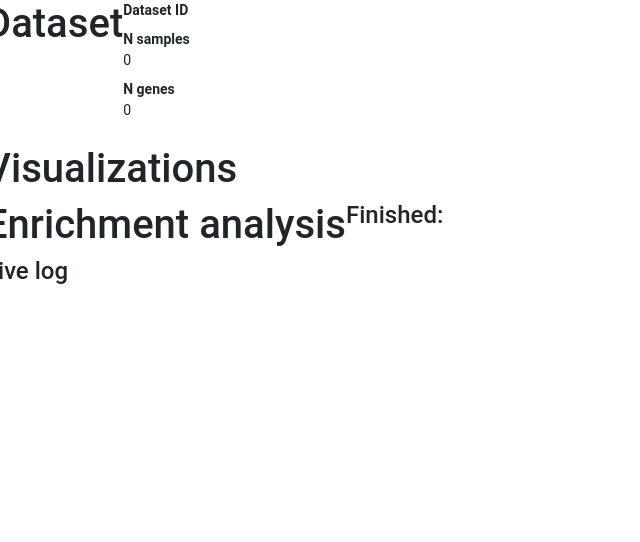
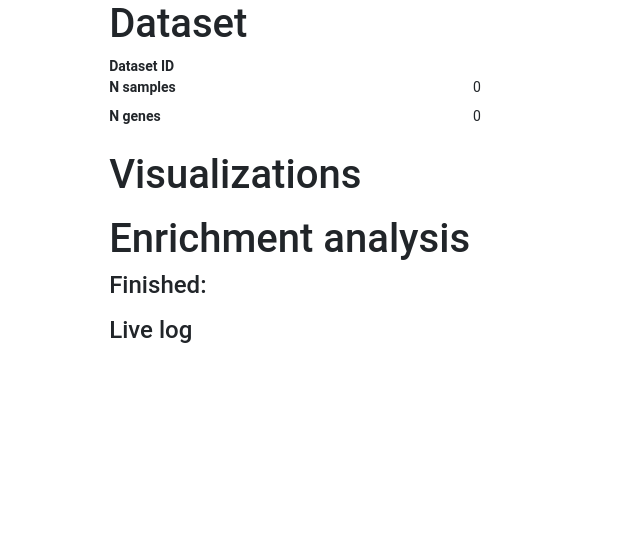
Before and after one commit to MaayanLab/scAVI, a Python web app: template templates/progress.html in a window 1280 px wide. Shown: the part 56-598 px from the top of the page, without its empty margins (0-640 px from the left). Run offline with Jinja, Linux system fonts and the light colour scheme; the template is opened without the code that fills it, so the values that code supplies are empty; some libraries are stand-ins or nearby versions.

Commit message:
Migrated templates to BS4

```diff
--- a/static/js/main.js
+++ b/static/js/main.js
@@ -25,9 +25,9 @@ sdvConfig = $.extend(sdvDefaultConfig, sdvConfig)
 
 var sdv = new Scatter3dView(sdvConfig)
 
-var legend = new Legend({scatterPlot: sdv, h: window.innerHeight, container: container})
+var legend = new Legend({scatterPlot: sdv, h: window.innerHeight + 'px', container: container})
 
-var controler = new Controler({scatterPlot: sdv, h: window.innerHeight, w: 200, container: container})
+var controler = new Controler({scatterPlot: sdv, h: window.innerHeight + 'px', w: '200px', container: container})
 
 
 var geneSearchSelectize = new SearchSelectize({
--- a/templates/base-center.html
+++ b/templates/base-center.html
@@ -1,8 +1,8 @@
 {% extends "base.html" %}
 {% block content %}
-	<div class="container-full">
-    <div class="row">
-        <div class="col-md-10 col-md-offset-1">
+	<div class="container-fuild">
+    <div class="row justify-content-center">
+        <div class="col-10">
         	{% block content_center %}{% endblock %}
         </div>
     </div>
--- a/templates/base.html
+++ b/templates/base.html
@@ -8,10 +8,6 @@
     <meta name="author" content="Zichen Wang (zichen.wang@mssm.edu)">
     <title>Single Cell Fireworks</title>
     <link rel="shortcut icon" href="images/favicon.ico">
-    <!-- <link rel="stylesheet" type="text/css" href="lib/bootstrap.css"> -->
-    <!-- <link rel="stylesheet" type="text/css" href="lib/selectize.bootstrap3.css"> -->
-    <!-- <link rel="stylesheet" type="text/css" href="lib/datatables.bootstrap.css"> -->
-    <!-- <link rel="stylesheet" type="text/css" href="lib/bootstrap-select.min.css"> -->
     <link rel="stylesheet" type="text/css" href="node_modules/bootstrap/dist/css/bootstrap.min.css">
     <link rel="stylesheet" type="text/css" href="node_modules/selectizebootstrap/dist/css/selectize.bootstrap4.css">
     <link rel="stylesheet" type="text/css" href="https://cdnjs.cloudflare.com/ajax/libs/bootstrap-select/1.13.0-beta/css/bootstrap-select.min.css">
--- a/templates/datasets.html
+++ b/templates/datasets.html
@@ -1,6 +1,6 @@
 {% extends "base-center.html" %}
 {% block content_center %}
-    <table class="table table-hover">
+    <table class="table table-hover table-sm">
         <thead>
             <tr>
                 <th>GEO accession</th>
--- a/templates/progress.html
+++ b/templates/progress.html
@@ -1,17 +1,24 @@
 {% extends "base-center.html" %}
 {% block content_center %}
-    <div class="row">
+<style type="text/css">
+    #log {
+        max-height: 300px;
+        overflow: scroll;
+        background-color: #eee;
+    }
+</style>
+    <div class="">
         <h1>Dataset</h1>
-        <dl class="dl-horizontal">
-            <dt>Dataset ID</dt>
-            <dd>{{ ds.id }}</dd>
-            <dt>N samples</dt>
-            <dd>{{ ds.sample_ids|length }}</dd>
-            <dt>N genes</dt>
-            <dd>{{ ds.genes|length }}</dd>
+        <dl class="row">
+            <dt class="col-4">Dataset ID</dt>
+            <dd class="col-8">{{ ds.id }}</dd>
+            <dt class="col-4">N samples</dt>
+            <dd class="col-8">{{ ds.sample_ids|length }}</dd>
+            <dt class="col-4">N genes</dt>
+            <dd class="col-8">{{ ds.genes|length }}</dd>
         </dl>
     </div>
-    <div class="row">
+    <div>
         <h1>Visualizations</h1>
         <ul>
             {% for vis in ds.visualizations %}
@@ -19,7 +26,7 @@
             {% endfor %}
         </ul>
     </div>
-    <div class="row">
+    <div>
         <h1>Enrichment analysis</h1>
         <h4>Finished:</h4>
         <ul>
@@ -38,14 +45,15 @@
 
         {% endif %}
     </div>
-    <div class="row">
+    <div>
         <h4>Live log</h4>
-        <div class="well" id="log">
+        <div id="log">
             {% for line in logger.get_all_msg() %}
                 <div>{{line}}</div>
             {% endfor %}
         </div>
     </div>
+
 {% endblock %}
 {% block scripts %}
     <script type="text/javascript" src="lib/socket.io.min.js"></script>
```
Also changed, not shown: static/js/scatterWidgets.js (+9 -9 lines), templates/partial/footer.html (+0 -12 lines), templates/upload.html (+5 -5 lines).
